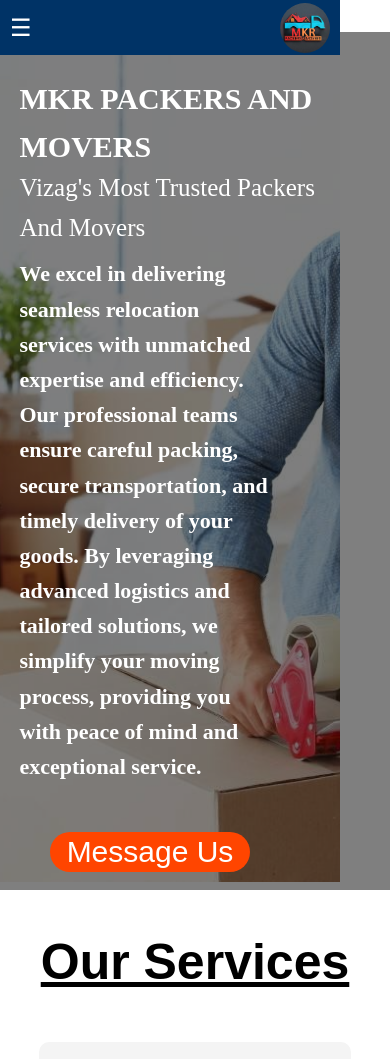
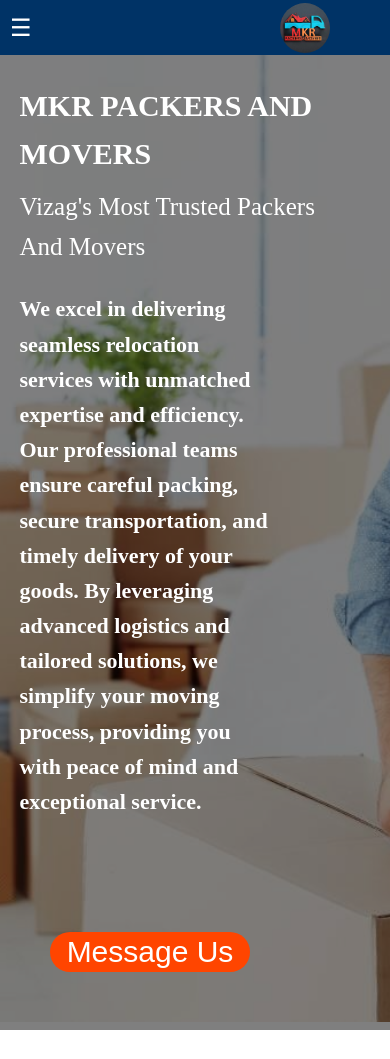
Before and after one commit to MKR138/MKR, a plain HTML site: page index.html in a window 390 px wide. Shown: the top 1059 px of the page. Drawn offline with Linux system fonts and the light colour scheme.

Commit message:
Update style.css

```diff
--- a/style.css
+++ b/style.css
@@ -250,7 +250,7 @@
         padding: 10px;
         z-index: 999;
         top: 0;
-        width: 340px;
+        width: 390px;
         height: 55px;
         position: fixed;
       }
@@ -285,8 +285,8 @@
 
     }
       #home img{
-     width: 340px;
-     height: 850px;
+     width: 640px;
+     height: 990px;
     }
      #home h1{
         font-size: 30px;
@@ -300,7 +300,7 @@
         width: 250px;
       }
       #home button{
-         margin-top: 800px;
+         margin-top: 900px;
         margin-left: 50px;
          width: 200px;
       }
```
